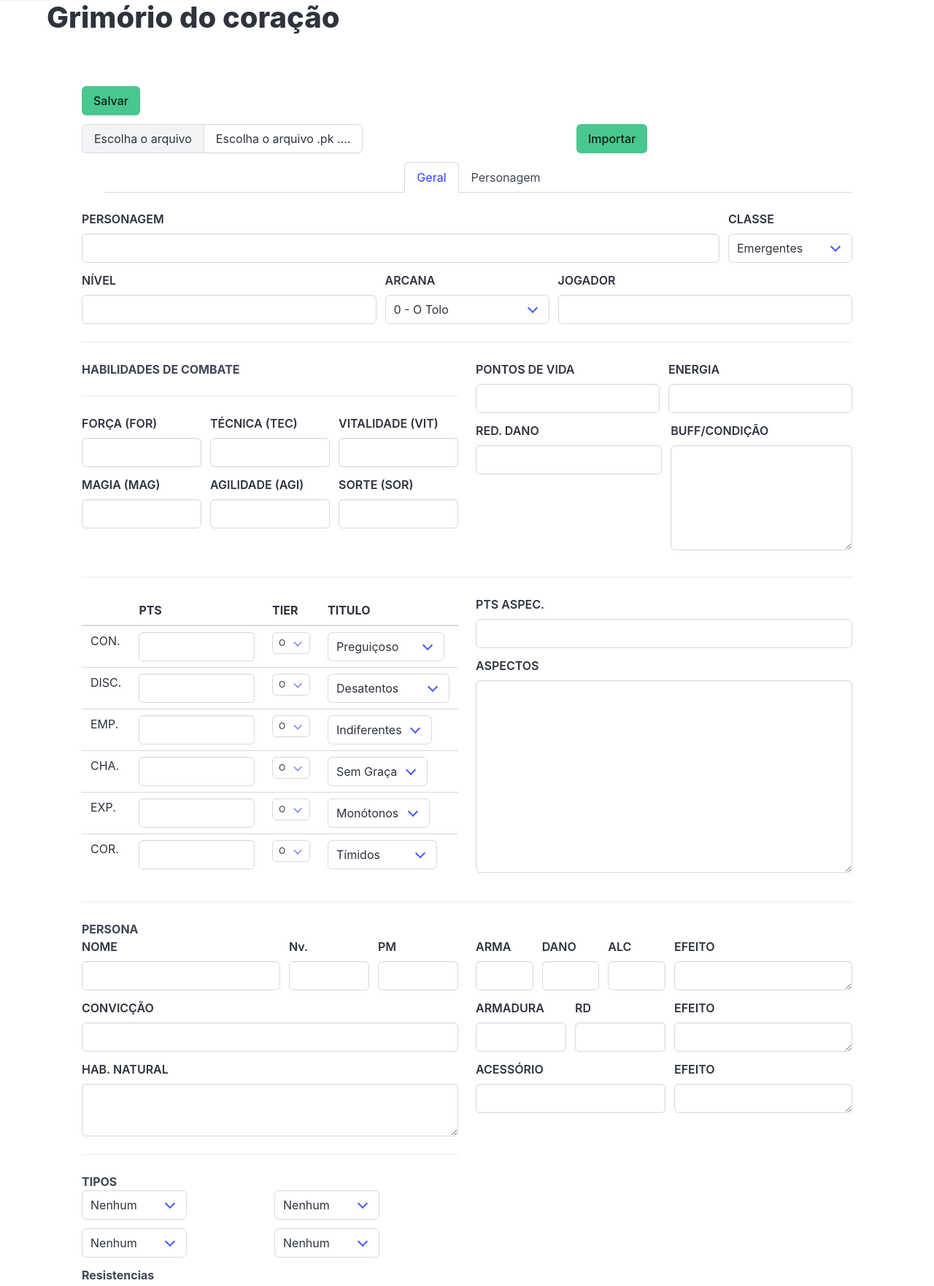
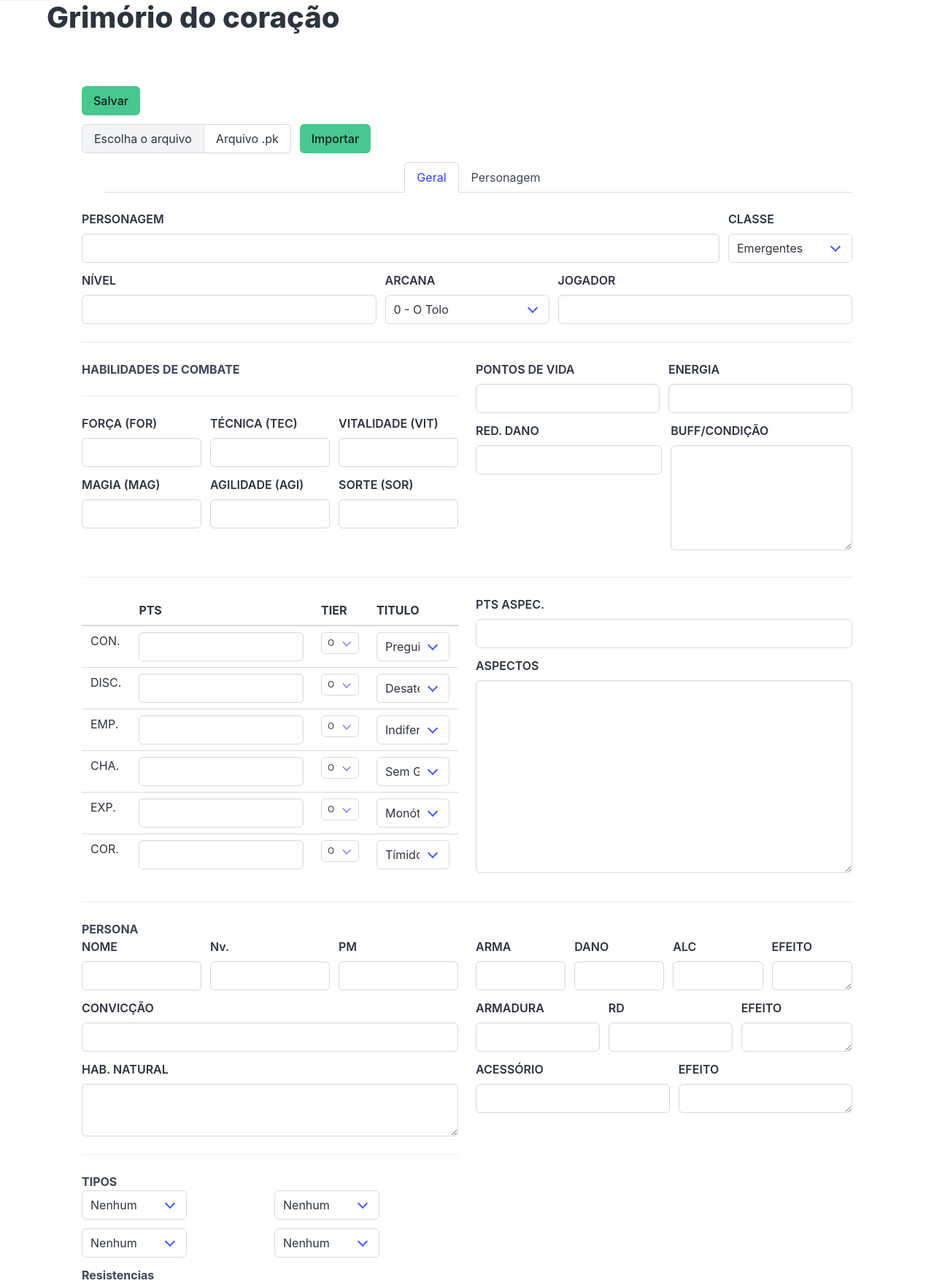
Before and after one commit to andreckw/rpg-site, a Flask app: page /ficha/grimoriodocoracao in a window 1280 px wide. Shown: the part 51-1813 px from the top of the page at 73% size. Run offline with Flask 3, Linux system fonts and the light colour scheme; some libraries are stand-ins or nearby versions.

Commit message:
algumas melhorias

```diff
--- a/rotas.py
+++ b/rotas.py
@@ -1,4 +1,4 @@
-from flask import Flask, render_template, request, send_file, make_response
+from flask import Flask, render_template, request, send_file, make_response, session
 from flask_wtf.csrf import CSRFProtect
 from forms.personagem_form import PersonagemForm
 from forms.fichas.grimorio_do_coracao_form import FichaGrimorioDoCoracao
@@ -38,13 +38,12 @@ def personagem():
 def ficha_grimorio_do_coracao():
     form = FichaGrimorioDoCoracao()
 
-    if (request.cookies.get("ficha_gdc", "") != ""):
-        path = request.cookies.get("ficha_gdc")
+    path = request.cookies.get("ficha_gdc", "")
+    if (path != ""):
         if os.path.exists(path):
             with open(path, "r") as f:
                 dados = json.load(f)
                 form = FichaGrimorioDoCoracao(data=dados, formdata=None)
-            os.remove(path)
 
 
 
@@ -60,6 +59,8 @@ def ficha_grimorio_do_coracao():
                 f.write(file)
                 f.close()
                 response.set_cookie("ficha_gdc", f.name)
+            if path != "":
+                os.remove(path=path)
 
             return response
 
--- a/templates/views/fichas/grimorio_do_coracao.html
+++ b/templates/views/fichas/grimorio_do_coracao.html
@@ -5,7 +5,7 @@
 </style>
 {% endblock %}
 
-{% block titulo %} Calculadora {% endblock %}
+{% block titulo %} Ficha {% endblock %}
 
 {% block tela %} Grimório do coração {% endblock %}
 
@@ -15,11 +15,13 @@
     {{ form.csrf_token }}
 
     <div class="field">
+        <div class="control">
             {{ form.btn_salvar(class="button is-success") }}
+        </div>
     </div>
 
     <div class="field is-grouped">
-        <div class="control is-expanded">
+        <div class="control">
             <div class="file has-name">
                 <label class="file-label">
                     {{ form.file_importar(class="file-input", accept=".pk", onchange="mudarNome()") }}
@@ -27,7 +29,7 @@
                         <span class="file-label"> Escolha o arquivo </span>
                     </span>
                     <span class="file-name">
-                        Escolha o arquivo .pk ....
+                        Arquivo .pk
                     </span>
                 </label>
             </div>
@@ -176,7 +178,7 @@
                                 </div>
                             </td>
                             <td>
-                                <div class="select">
+                                <div class="select" style="width: 100px;">
                                     {{ form.hab_soc_con_titulo }}
                                 </div>
                             </td>
@@ -191,7 +193,7 @@
                                 </div>
                             </td>
                             <td>
-                                <div class="select">
+                                <div class="select" style="width: 100px;">
                                     {{ form.hab_soc_dis_titulo }}
                                 </div>
                             </td>
@@ -206,7 +208,7 @@
                                 </div>
                             </td>
                             <td>
-                                <div class="select">
+                                <div class="select" style="width: 100px;">
                                     {{ form.hab_soc_emp_titulo }}
                                 </div>
                             </td>
@@ -221,7 +223,7 @@
                                 </div>
                             </td>
                             <td>
-                                <div class="select">
+                                <div class="select" style="width: 100px;">
                                     {{ form.hab_soc_cha_titulo }}
                                 </div>
                             </td>
@@ -236,7 +238,7 @@
                                 </div>
                             </td>
                             <td>
-                                <div class="select">
+                                <div class="select" style="width: 100px;">
                                     {{ form.hab_soc_exp_titulo }}
                                 </div>
                             </td>
@@ -251,7 +253,7 @@
                                 </div>
                             </td>
                             <td>
-                                <div class="select">
+                                <div class="select" style="width: 100px;">
                                     {{ form.hab_soc_cor_titulo }}
                                 </div>
                             </td>
@@ -285,7 +287,7 @@
             <div class="column">
                 <div class="field is-grouped">
 
-                    <div class="control">
+                    <div class="control is-expanded">
                         {{ form.ficha_personas[0].nome.label(class="label") }}
                         {{ form.ficha_personas[0].nome(class="input", onchange="espelharCampo(this)") }}
                     </div>
@@ -334,7 +336,7 @@
 
                 </div>
 
-                <div class="field ">
+                <div class="field">
                     <b> Resistencias </b>
                     <div class="fixed-grid has-3-cols">
                         <div class="grid">
@@ -371,7 +373,7 @@
                         {{ form.arma_alc(class="input") }}
                     </div>
 
-                    <div class="control">
+                    <div class="control is-expanded">
                         {{ form.arma_efe.label(class="label") }}
                         {{ form.arma_efe(class="input") }}
                     </div>
@@ -388,7 +390,7 @@
                         {{ form.armadura_rd(class="input") }}
                     </div>
 
-                    <div class="control">
+                    <div class="control is-expanded">
                         {{ form.armadura_efe.label(class="label") }}
                         {{ form.armadura_efe(class="input") }}
                     </div>
@@ -400,7 +402,7 @@
                         {{ form.acessorio(class="input") }}
                     </div>
 
-                    <div class="control">
+                    <div class="control is-expanded">
                         {{ form.acessorio_efe.label(class="label") }}
                         {{ form.acessorio_efe(class="input") }}
                     </div>
@@ -492,8 +494,6 @@
 
         <hr>
 
-        <div class="columns">
-            <div class="column is-two-thirds">
         <div class="field is-grouped">
             <div class="control is-expanded">
                 {{ form.ficha_personagem.atq_secudario.label(class="label") }}
@@ -531,7 +531,7 @@
                 <thead>
                     <tr>
                         <th>
-                                    ARCANA
+                            ARC.
                         </th>
                         <th>
                             NOME
@@ -547,15 +547,15 @@
                 <tbody>
                     {% for p in form.ficha_personas %}
                     <tr>
-                                <td width="10%">
-                                    <div class="select">
+                        <td>
+                            <div class="select is-small" style="width: 100px;">
                                 {{ p.arcana(onchange="espelharCampo(this)") }}
                             </div>
                         </td>
-                                <td width="40%">
+                        <td>
                             {{ p.nome(class="input", onchange="espelharCampo(this)") }}
                         </td>
-                                <td width="20%">
+                        <td>
                             {{ p.nivel(class="input", onchange="espelharCampo(this)") }}
                         </td>
                         <td>
@@ -584,7 +584,7 @@
                 <tbody>
                     {% for i in form.ficha_personagem.itens %}
                     <tr>
-                                <td width="85%">
+                        <td width="75%">
                             {{ i.nome(class="input") }}
                         </td>
                         <td>
@@ -598,14 +598,7 @@
 
         <hr>
 
-                <div class="field">
-                    <div class="control">
-                        {{ form.ficha_personagem.notas.label(class="label") }}
-                        {{ form.ficha_personagem.notas(class="textarea") }}
-                    </div>
-                </div>
-            </div>
-
+        <div class="columns">
             <div class="column">
                 <div class="field">
                     <b>Feitos</b>
@@ -615,13 +608,15 @@
                             {% for f in form.ficha_personagem.feitos %}
                             <div class="cell">
                                 {{ form.ficha_personagem.nome_feitos[loop.index-1] }}
-                                {{ f(class="input") }}
+                                {{ f(class="textarea", rows=5) }}
                             </div>
                             {% endfor %}
                         </div>
                     </div>
                 </div>
+            </div>
 
+            <div class="column">
                 <div class="field">
                     <table class="table">
                         <thead>
@@ -651,6 +646,15 @@
                 </div>
             </div>
         </div>
+
+        <hr>
+
+        <div class="field">
+            <div class="control">
+                {{ form.ficha_personagem.notas.label(class="label") }}
+                {{ form.ficha_personagem.notas(class="textarea") }}
+            </div>
+        </div>
     </div>
 
     {% for p in form.ficha_personas %}
@@ -666,17 +670,19 @@
                     <hr>
 
                     <div class="field is-grouped">
-                        <div class="control">
+                        <div class="control is-expanded">
                             {{ p.nome.label(class="label") }}
                             {{ p.nome(class="input", onchange="espelharCampo(this)") }}
                         </div>
 
-                        <div class="control">
+                        <div class="control is-expanded">
                             {{ p.arcana.label(class="label") }}
                             <div class="select">
                                 {{ p.arcana(onchange="espelharCampo(this)") }}
                             </div>
                         </div>
+                    </div>
+                    <div class="field is-grouped">
 
                         <div class="control is-expanded">
                             {{ p.nivel.label(class="label") }}
```
Lines whose indentation alone changed are shown as unchanged.
